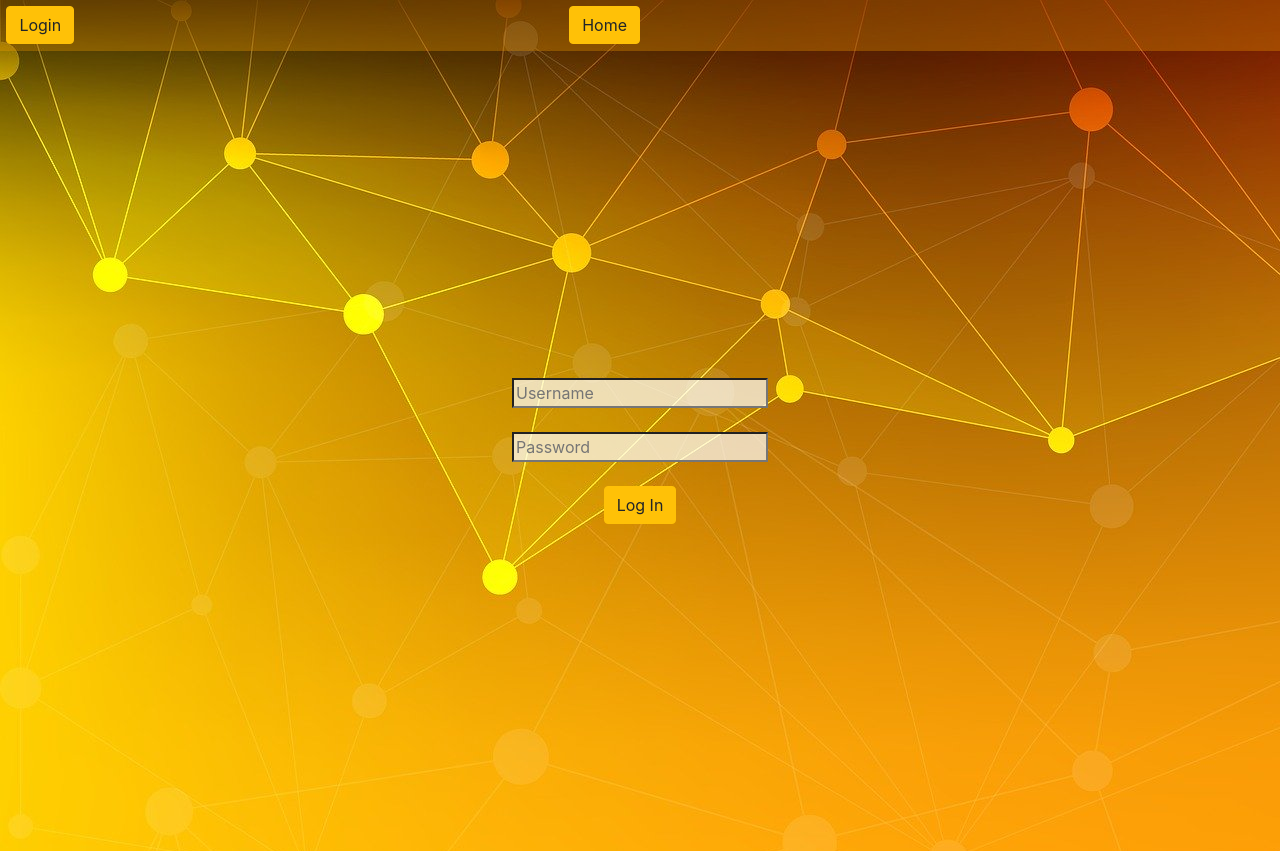
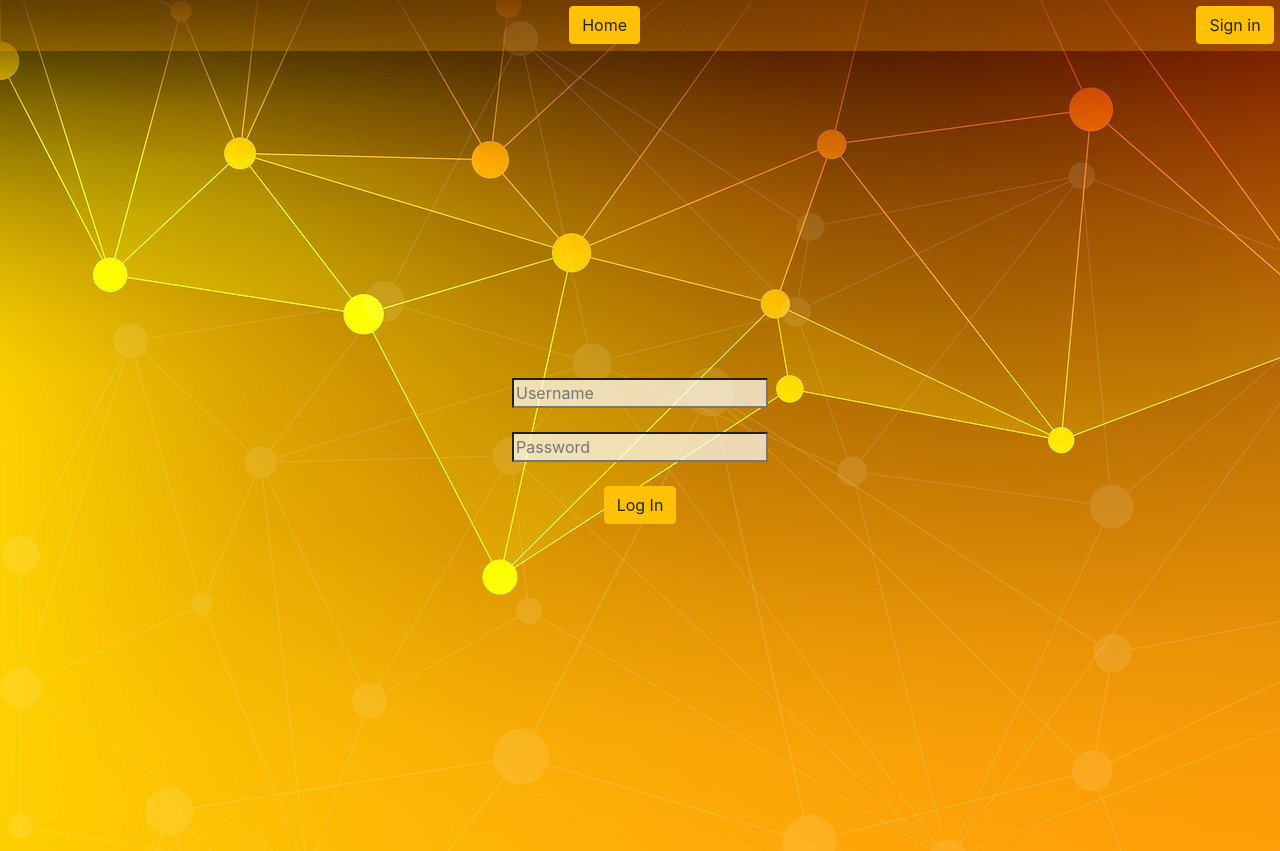
Before and after one commit to alex1431999/APOA-GUI, a React (Create React App) app: page /login in a window 1280 px wide. Built offline with nearby package versions, Linux system fonts and the light colour scheme; no server answers.

Commit message:
Rename log in/out buttons

```diff
--- a/src/components/Header/components/UsernameDisplay/index.js
+++ b/src/components/Header/components/UsernameDisplay/index.js
@@ -29,11 +29,15 @@ class UsernameDisplay extends React.Component {
       return (
         <div className="UsernameDisplay float-right">
           <span id="username">{this.state.username}</span>
-          <button onClick={this.handleLogoutClick} className="btn btn-warning margin-left">Logout</button>
+          <button onClick={this.handleLogoutClick} className="btn btn-warning margin-left">Sign out</button>
         </div>
       )
     } else {
-      return <Link className="btn btn-warning" to="/Login">Login</Link>
+      return (
+        <div className="float-right">
+          <Link className="btn btn-warning" to="/Login">Sign in</Link>
+        </div>
+      )
     }
   }
 }
```
